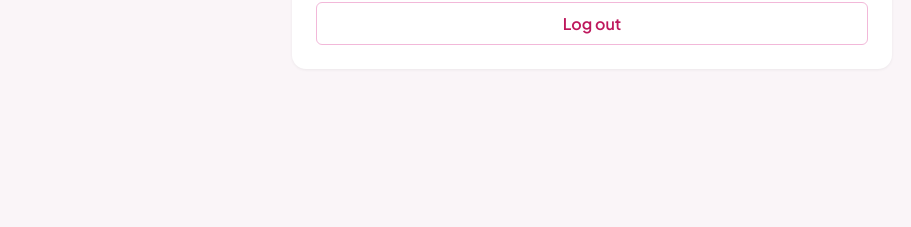
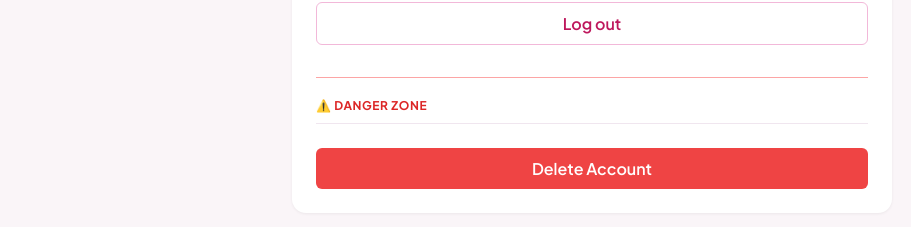
Before and after one commit to camivillalobosucf/week8-midterm-babytrack, a React (Vite) app: page /profile in a window 1280 px wide. Shown: the part 1141-1368 px from the top of the page, without its empty margins (0-911 px from the left). Before the commit the page ends 1242 px from the top, so only its background shows below. Built offline with nearby package versions, Linux system fonts and the light colour scheme; no server answers; the database is empty; sample sign-in values are in the browser's storage.

Commit message:
added transcript highlights, corrected a few spanish things

```diff
--- a/src/context/AuthContext.jsx
+++ b/src/context/AuthContext.jsx
@@ -4,6 +4,7 @@ import {
   signInWithEmailAndPassword,
   signOut,
   onAuthStateChanged,
+  deleteUser,
 } from 'firebase/auth'
 import auth from '../firebase/auth'
 
@@ -25,6 +26,10 @@ export function AuthProvider({ children }) {
     return signOut(auth)
   }
 
+  function deleteAccount() {
+    return deleteUser(auth.currentUser)
+  }
+
   useEffect(() => {
     const unsubscribe = onAuthStateChanged(auth, (user) => {
       setCurrentUser(user)
@@ -33,7 +38,7 @@ export function AuthProvider({ children }) {
     return unsubscribe
   }, [])
 
-  const value = { currentUser, register, login, logout }
+  const value = { currentUser, register, login, logout, deleteAccount }
 
   return (
     <AuthContext.Provider value={value}>
--- a/src/i18n/translations.js
+++ b/src/i18n/translations.js
@@ -160,6 +160,7 @@ export const translations = {
     'dash.sessions_plural': 'sessions',
     'dash.mlToday':         'ml today',
     'dash.noSessionsToday': 'no sessions today',
+    'dash.avgPerDay':       'avg/day this week',
     'dash.entryToday':      'entry today',
     'dash.entriesToday':    'entries today',
 
@@ -246,13 +247,20 @@ export const translations = {
     'profile.notes':           'Notes 📝',
     'profile.notesPlaceholder': 'Any other important notes...',
     'profile.language':        'Language 🌐',
+    'profile.nameFallback':    "Your baby's name",
     'profile.editBtn':         'Edit Profile',
     'profile.saveBtn':         '💾 Save Profile',
     'profile.saving':          'Saving…',
     'profile.saved':           '✅ Profile saved!',
     'profile.saveFailed':      'Failed to save. Please try again.',
-    'profile.logout':          'Log out',
-    'profile.loading':         'Loading…',
+    'profile.logout':           'Log out',
+    'profile.loading':          'Loading…',
+    'profile.dangerZone':       '⚠️ Danger Zone',
+    'profile.deleteAccount':    'Delete Account',
+    'profile.deleting':         'Deleting…',
+    'profile.deleteConfirm':    'Are you sure? This will permanently delete your account and all your data. This cannot be undone.',
+    'profile.deleteRecentLogin':'For security, please log out and log back in before deleting your account.',
+    'profile.deleteFailed':     'Failed to delete account. Please try again.',
 
     // Gender
     'gender.unknown':  'Prefer not to say',
@@ -452,6 +460,7 @@ export const translations = {
     'dash.sessions_plural': 'sesiones',
     'dash.mlToday':         'ml hoy',
     'dash.noSessionsToday': 'sin sesiones hoy',
+    'dash.avgPerDay':       'prom/día esta semana',
     'dash.entryToday':      'entrada hoy',
     'dash.entriesToday':    'entradas hoy',
 
@@ -538,13 +547,20 @@ export const translations = {
     'profile.notes':           'Notas 📝',
     'profile.notesPlaceholder': 'Otras notas importantes...',
     'profile.language':        'Idioma 🌐',
+    'profile.nameFallback':    'Nombre de tu bebé',
     'profile.editBtn':         'Editar perfil',
     'profile.saveBtn':         '💾 Guardar perfil',
     'profile.saving':          'Guardando…',
     'profile.saved':           '✅ ¡Perfil guardado!',
     'profile.saveFailed':      'Error al guardar. Por favor intenta de nuevo.',
-    'profile.logout':          'Cerrar sesión',
-    'profile.loading':         'Cargando…',
+    'profile.logout':           'Cerrar sesión',
+    'profile.loading':          'Cargando…',
+    'profile.dangerZone':       '⚠️ Zona de peligro',
+    'profile.deleteAccount':    'Eliminar cuenta',
+    'profile.deleting':         'Eliminando…',
+    'profile.deleteConfirm':    '¿Estás seguro/a? Esto eliminará permanentemente tu cuenta y todos tus datos. Esta acción no se puede deshacer.',
+    'profile.deleteRecentLogin':'Por seguridad, cierra sesión y vuelve a iniciar sesión antes de eliminar tu cuenta.',
+    'profile.deleteFailed':     'Error al eliminar la cuenta. Por favor intenta de nuevo.',
 
     // Gender
     'gender.unknown':  'Prefiero no decir',
--- a/src/index.css
+++ b/src/index.css
@@ -97,6 +97,23 @@ body {
 
 .btn-outline:hover:not(:disabled) {
   background: #fdf2f8;
+}
+
+.btn-danger {
+  background: #ef4444;
+  color: #ffffff;
+}
+
+.btn-danger:hover:not(:disabled) {
+  background: #dc2626;
+}
+
+html.dark .btn-danger {
+  background: #b91c1c;
+}
+
+html.dark .btn-danger:hover:not(:disabled) {
+  background: #991b1b;
 }
 
 .btn-full {
--- a/src/pages/DashboardPage.jsx
+++ b/src/pages/DashboardPage.jsx
@@ -80,7 +80,7 @@ function DashboardPage() {
       primary:  diaperStats.diapersToday,
       secondary: diaperStats.wetCount + diaperStats.dirtyCount > 0
         ? `${diaperStats.wetCount} ${t('diaper.wet').toLowerCase()} · ${diaperStats.dirtyCount} ${t('diaper.dirty').toLowerCase()}`
-        : `avg ${diaperStats.weeklyAvg}/day this week`,
+        : `${diaperStats.weeklyAvg} ${t('dash.avgPerDay')}`,
       lastTime: diapers[0] ? formatTimeAgo(diapers[0].timestamp, t) : null,
     },
     {
--- a/src/pages/ProfilePage.css
+++ b/src/pages/ProfilePage.css
@@ -78,6 +78,24 @@
   margin-top: 0.75rem;
   padding-top: 1rem;
   border-top: 1.5px solid var(--border-soft);
+}
+
+.profile-danger-zone {
+  margin-top: 2rem;
+  padding-top: 1.25rem;
+  border-top: 1.5px solid #fca5a5;
+}
+
+html.dark .profile-danger-zone {
+  border-top-color: #7f1d1d;
+}
+
+.profile-danger-title {
+  color: #dc2626 !important;
+}
+
+html.dark .profile-danger-title {
+  color: #f87171 !important;
 }
 
 @media (max-width: 480px) {
--- a/src/pages/ProfilePage.jsx
+++ b/src/pages/ProfilePage.jsx
@@ -1,6 +1,8 @@
 import { useState, useEffect } from 'react'
 import { useNavigate } from 'react-router-dom'
 import { useAuth } from '../context/AuthContext'
+import { deleteDoc, doc } from 'firebase/firestore'
+import db from '../firebase/firestore'
 import { useProfile } from '../hooks/useProfile'
 import { useLanguage } from '../context/LanguageContext'
 import { calculateAge } from '../utils/babyAge'
@@ -9,7 +11,7 @@ import './ProfilePage.css'
 const BLOOD_TYPES = ['', 'A+', 'A−', 'B+', 'B−', 'AB+', 'AB−', 'O+', 'O−']
 
 function ProfilePage() {
-  const { logout } = useAuth()
+  const { logout, deleteAccount, currentUser } = useAuth()
   const navigate   = useNavigate()
   const { profile, loading, save } = useProfile()
   const { t, language, setLanguage } = useLanguage()
@@ -29,10 +31,12 @@ function ProfilePage() {
   const [allergies,    setAllergies]    = useState('')
   const [notes,        setNotes]        = useState('')
 
-  const [saving,    setSaving]    = useState(false)
-  const [saved,     setSaved]     = useState(false)
-  const [error,     setError]     = useState('')
-  const [isEditing, setIsEditing] = useState(false)
+  const [saving,         setSaving]         = useState(false)
+  const [saved,          setSaved]          = useState(false)
+  const [error,          setError]          = useState('')
+  const [isEditing,      setIsEditing]      = useState(false)
+  const [deleting,       setDeleting]       = useState(false)
+  const [deleteError,    setDeleteError]    = useState('')
 
   // Populate form once profile loads; auto-enter edit mode if no profile yet
   useEffect(() => {
@@ -97,7 +101,30 @@ function ProfilePage() {
     }
   }
 
-  const age = calculateAge(dob)
+  const age = calculateAge(dob, t)
+
+  async function handleDeleteAccount() {
+    if (!window.confirm(t('profile.deleteConfirm'))) return
+    setDeleteError('')
+    setDeleting(true)
+    try {
+      // Delete Firestore profile doc first
+      await deleteDoc(doc(db, 'users', currentUser.uid, 'profile', 'data'))
+    } catch {
+      // Non-fatal — proceed with auth deletion even if Firestore cleanup fails
+    }
+    try {
+      await deleteAccount()
+      navigate('/login')
+    } catch (err) {
+      setDeleting(false)
+      if (err.code === 'auth/requires-recent-login') {
+        setDeleteError(t('profile.deleteRecentLogin'))
+      } else {
+        setDeleteError(t('profile.deleteFailed'))
+      }
+    }
+  }
 
   return (
     <div className="profile-page">
@@ -106,7 +133,7 @@ function ProfilePage() {
         <div className="profile-avatar">👶</div>
         {babyName
           ? <h2 className="profile-baby-name">{babyName}</h2>
-          : <h2 className="profile-baby-name profile-baby-placeholder">Your baby&apos;s name</h2>
+          : <h2 className="profile-baby-name profile-baby-placeholder">{t('profile.nameFallback')}</h2>
         }
         {age && <p className="profile-baby-age">{age}</p>}
       </div>
@@ -264,6 +291,19 @@ function ProfilePage() {
               {t('profile.logout')}
             </button>
           </div>
+
+          <div className="profile-danger-zone">
+            <h3 className="profile-section-title profile-danger-title">{t('profile.dangerZone')}</h3>
+            {deleteError && <div className="form-error">{deleteError}</div>}
+            <button
+              type="button"
+              className="btn btn-danger btn-full"
+              onClick={handleDeleteAccount}
+              disabled={deleting}
+            >
+              {deleting ? t('profile.deleting') : t('profile.deleteAccount')}
+            </button>
+          </div>
         </form>
       )}
     </div>
```
Also changed, not shown: src/components/feeding/FeedingEntry.jsx (+7 -1 lines), 1 other file (tests, documents, lock files or other folders).
